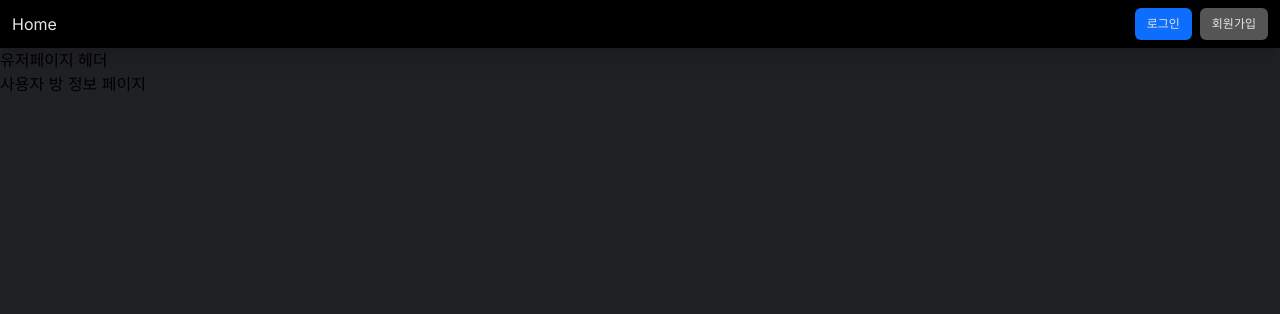
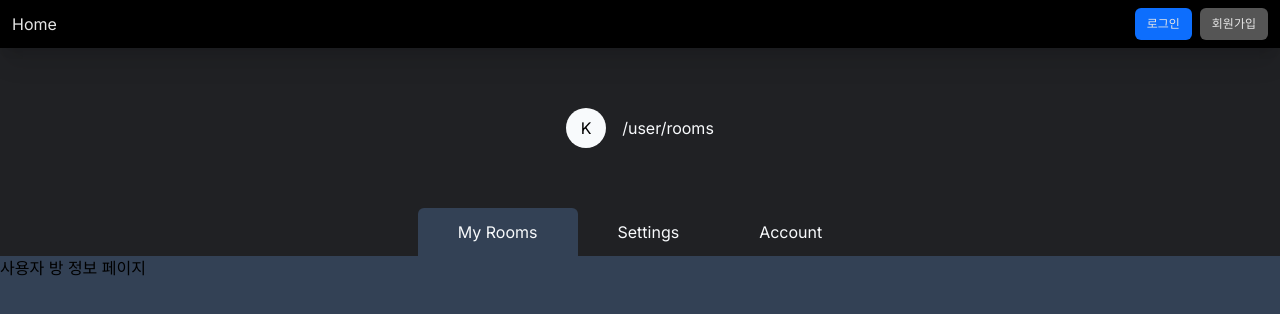
Before and after one commit to lukeydokey/GetherTube, a Next.js app in the folder front/gethertube/: page /user/rooms in a window 1280 px wide. Shown: the top 314 px of the page. Built offline with nearby package versions, Linux system fonts and the light colour scheme.

Commit message:
Feat:Front: 프로필 페이지 레이아웃 구성

```diff
--- a/front/gethertube/app/user/layout.tsx
+++ b/front/gethertube/app/user/layout.tsx
@@ -1,8 +1,46 @@
+"use client";
+import { Avatar } from "@/components";
+import Link from "next/link";
+import { usePathname } from "next/navigation";
+
 const Layout = ({ children }: { children: React.ReactNode }) => {
+  const pathname = usePathname();
   return (
-    <section>
-      <div>유저페이지 헤더</div>
-      {children}
+    <section className="flex flex-col items-center">
+      <div className="w-full flex gap-4 justify-center items-center h-40">
+        <Avatar />
+        <span className="text-slate-50">{pathname}</span>
+      </div>
+      <div className="w-full h-12 flex justify-center">
+        <Link href="/user/rooms">
+          <div
+            className={`px-10 h-full text-slate-50 cursor-pointer flex items-center rounded-tl-md rounded-tr-md ${
+              pathname.includes("rooms") && "bg-slate-700"
+            }`}
+          >
+            My Rooms
+          </div>
+        </Link>
+        <Link href="/user/settings">
+          <div
+            className={`px-10 h-full text-slate-50 flex items-center rounded-tl-md rounded-tr-md cursor-pointer ${
+              pathname.includes("settings") && "bg-slate-700"
+            }`}
+          >
+            Settings
+          </div>
+        </Link>
+        <Link href="/user/account">
+          <div
+            className={`px-10 h-full text-slate-50 flex items-center rounded-tl-md rounded-tr-md cursor-pointer ${
+              pathname.includes("account") && "bg-slate-700"
+            }`}
+          >
+            Account
+          </div>
+        </Link>
+      </div>
+      <div className="bg-slate-700 w-full h-lvh">{children}</div>
     </section>
   );
 };
--- /dev/null
+++ b/front/gethertube/components/avatar/Avatar.tsx
@@ -0,0 +1,9 @@
+const Avatar = () => {
+  return (
+    <div className="rounded-full flex justify-center items-center w-10 h-10 bg-slate-50">
+      K
+    </div>
+  );
+};
+
+export default Avatar;
--- a/front/gethertube/components/index.tsx
+++ b/front/gethertube/components/index.tsx
@@ -5,5 +5,15 @@ import LabelInput from "./input/LabelInput";
 import Button from "./button/Button";
 import FullButton from "./button/FullButton";
 import YoutubeInput from "./input/YoutubeInput";
+import Avatar from "./avatar/Avatar";
 
-export { Card, TitleCard, Input, LabelInput, Button, FullButton, YoutubeInput };
+export {
+  Card,
+  TitleCard,
+  Input,
+  LabelInput,
+  Button,
+  FullButton,
+  YoutubeInput,
+  Avatar,
+};
```
